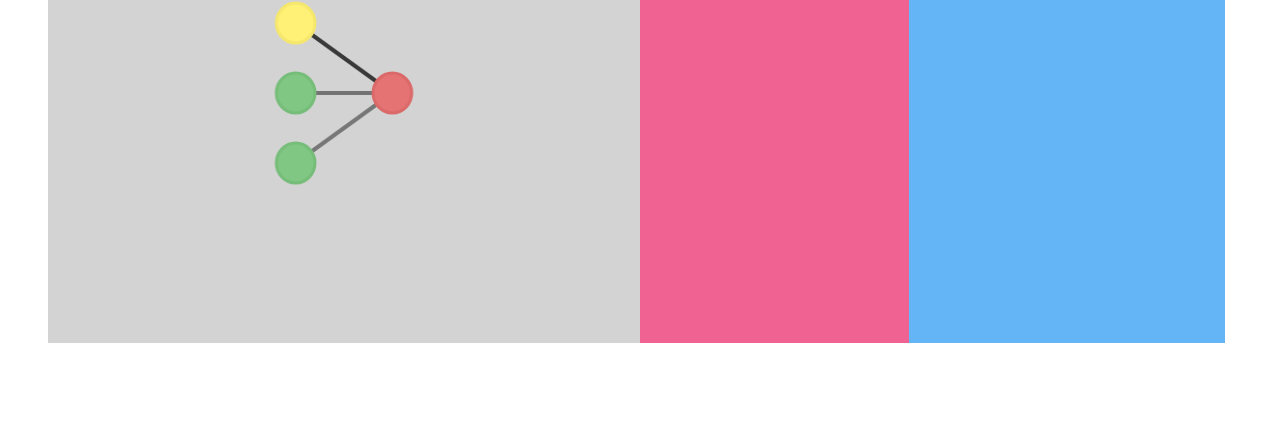
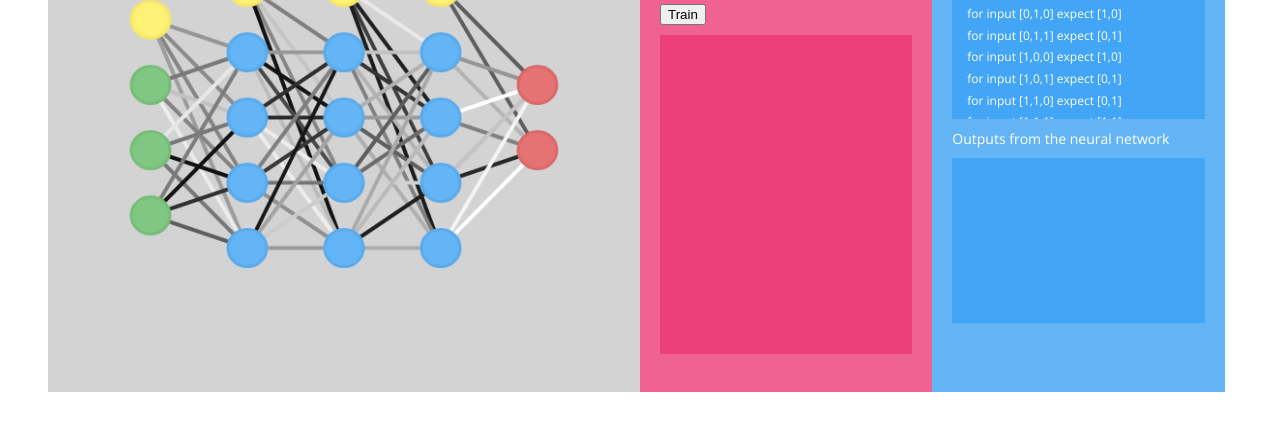
Before and after one commit to liam-b/neural, a website built with webpack: page app/index.pug in a window 1280 px wide. Shown: the part 353-800 px from the top of the page. Built offline with nearby package versions, Linux system fonts and the light colour scheme; files whose address does not match are found by name.

Commit message:
addded nice webpage

```diff
--- a/app/index.pug
+++ b/app/index.pug
@@ -4,17 +4,30 @@ html(lang="en")
 
     link(rel='stylesheet', href='css/styles.css')
 
-  body(ng-app='')
+  body(ng-app='neural')
     h1#title Neural Networks
 
     .layout
       canvas(width=700, height=500)
-      .contoller#learning
-        h1 Net Learning
-          p(ng-repeat='num in [1, 2]') {{num}}
+      .contoller#learning(ng-controller='learning')
+        h1 Learning
+        p Learning rate: {{learningRate}}
+        p Regularisation parameter: {{regParameter}}
+        p Training {{iterations}} times
+        button(ng-click='trainNet()') Train
 
-      .contoller#control
-        h1 Networks
+        .scrollable#iteretations
+          p(ng-repeat='cost in costHistory') iteration {{cost[0]}} with cost {{cost[1]}}
 
+      .contoller#control(ng-controller='data')
+        h1 Data
+        p Training data
+        .scrollable#data
+          p(ng-repeat='data in trainingData') for input {{data[0]}} expect {{data[1]}}
+
+        p Outputs from the neural network
+        .scrollable#outputs
+          p(ng-repeat='output in outputs') input {{output[0]}} gave output {{output[1]}}
+
+    script(src='https://ajax.googleapis.com/ajax/libs/angularjs/1.5.6/angular.js')
     script(src='main.bundle.js')
-    script(src='https://ajax.googleapis.com/ajax/libs/angularjs/1.5.6/angular.js')
--- a/app/js/display.js
+++ b/app/js/display.js
@@ -1,6 +1,7 @@
 var canvas = document.querySelector('canvas')
 
-canvas.width = canvas.parentElement.offsetWidth / 2;
+canvas.width = canvas.parentElement.offsetWidth * 0.5;
+canvas.height = canvas.parentElement.offsetHeight;
 
 console.log(canvas.parentElement)
 
--- a/app/js/index.js
+++ b/app/js/index.js
@@ -1,117 +1,91 @@
-import display from './display.js'
 import Network from './network.js'
 
-// var net = new Network([2, 4, 4, 2], 20)
-var net = new Network([2, 1], 20)
+// var net = new Network([3, 5, 5, 3], {
+//   'regParameter': 45,
+//   'learningRate': 0.3,
+//
+//   'weightRange': 40,
+//
+//   'train': [
+//     [[0, 0, 0], [0, 0, 1]],
+//     [[0, 0, 1], [0, 1, 0]],
+//     [[0, 1, 0], [0, 1, 1]],
+//     [[0, 1, 1], [1, 0, 0]],
+//
+//     [[1, 0, 0], [1, 0, 1]],
+//     [[1, 0, 1], [1, 1, 0]],
+//     [[1, 1, 0], [1, 1, 1]],
+//     [[1, 1, 1], [0, 0, 0]],
+//   ]
+// })
+
+// var net = new Network([3, 2, 1], {
+//   'regParameter': 45,
+//   'learningRate': 0.3,
+//   'weightRange': 40,
+//
+//   'train': [
+//     [[0, 0, 0], [0]],
+//     [[0, 0, 1], [0]],
+//     [[0, 1, 0], [0]],
+//     [[0, 1, 1], [1]],
+//     [[1, 0, 0], [0]],
+//     [[1, 0, 1], [0]],
+//     [[1, 1, 0], [0]],
+//     [[1, 1, 1], [1]],
+//   ]
+// })
+
+var net = new Network([3, 4, 4, 4, 2], {
+  'regParameter': 45,
+  'learningRate': 0.3,
+  'weightRange': 40,
+
+  'train': [
+    [[0, 0, 0], [0, 0]],
+    [[0, 0, 1], [1, 0]],
+    [[0, 1, 0], [1, 0]],
+    [[0, 1, 1], [0, 1]],
+    [[1, 0, 0], [1, 0]],
+    [[1, 0, 1], [0, 1]],
+    [[1, 1, 0], [0, 1]],
+    [[1, 1, 1], [1, 1]],
+  ]
+})
+
+var trainingIterations = 100
+
 net.weights = net.randomWeights()
-// console.log(net.weights)
-// net.weights = [
-//   [
-//     [10, 10],
-//     [10, 10]
-//   ],
-//   [
-//     [0, 15, 10],
-//   ]
-// ]
-//
-// console.log(net.cost([
-//   [1, 1],
-//   [0, 0]
-// ], [
-//   [1],
-//   [0.5]
-// ]))
-//
-// console.log(net.propagate([0, 0]))
 
+var app = angular.module('neural', [])
 
-// var testInputs = [
-//   [0, 0],
-//   [0, 1],
-//   [1, 0],
-//   [1, 1]
-// ]
-//
-// var testExpected = [
-//   [0, 1],
-//   [1, 0],
-//   [1, 1],
-//   [0, 0]
-// ]
+app.controller('learning', function ($scope) {
+    $scope.iterations = trainingIterations
+    $scope.range = net.range
+    $scope.regParameter = net.regParameter
+    $scope.learningRate = net.learningRate
 
-var testInputs = [
-  [0, 0],
-  [0, 1],
-  [1, 0],
-  [1, 1]
-]
+    $scope.costHistory = net.costHistory
 
-var testExpected = [
-  [0],
-  [0],
-  [0],
-  [1]
-]
+    $scope.trainNet = function () {
+      net.learn(trainingIterations)
+      net.display({
+        neuronSize: 20,
+        neuronGap: 70,
+        layerGap: 100,
+        weightWidth: 4
+      })
+    }
+})
 
-// net.logWeights()
+app.controller('data', function ($scope) {
+    $scope.trainingData = net.train
+    $scope.outputs = net.outputs
+})
 
-var lambda = 45
-for (var i = 0; i < 50; i += 1) {
-  net.backPropagate(testInputs, testExpected, 0.3, lambda)
-  console.log(i, net._round(net.cost(testInputs, testExpected, lambda)))
-}
-
-console.log('---')
-
-console.log('cost', net._round(net.cost(testInputs, testExpected, lambda)))
-console.log(net.weights)
-
-console.log('---')
-
-net.informativeCost(testInputs, testExpected)
-net.logWeights()
-
-display(net.weights, 20, {
+net.display({
   neuronSize: 20,
   neuronGap: 70,
   layerGap: 100,
   weightWidth: 4
 })
-
-// var displayNet = new Network([2, 3, 3, 1], 10)
-// displayNet.weights = displayNet.randomWeights()
-// display(displayNet.weights, 20, {
-//   neuronSize: 20,
-//     neuronGap: 70,
-//     layerGap: 100,
-//     weightWidth: 4
-// })
-
-// cost(net, [
-//   {'case': [0, 0], 'expect': [0, 1]},
-//   {'case': [0, 1], 'expect': [1, 0]},
-//   {'case': [1, 0], 'expect': [1, 1]},
-//   {'case': [1, 1], 'expect': [0, 0]}
-// ])
-
-// cost(net, [
-//   {'case': [0, 0], 'expect': [0]},
-//   {'case': [0, 1], 'expect': [1]},
-//   {'case': [1, 0], 'expect': [1]},
-//   {'case': [1, 1], 'expect': [1]}
-// ])
-
-// console.log(Math.floor(net.propagate([0, 1]) * 100) / 100)
-//
-// function cost (neuralNet, cases) {
-//   var result = 0
-//   for (var i = 0; i < cases.length; i += 1) {
-//     let currentResult = neuralNet.propagate(cases[i].case)
-//     for (var n = 0; n < currentResult.length; n += 1) {
-//       result += Math.pow(cases[i].expect[n] - currentResult[n], 2)
-//     }
-//     console.log('for case', cases[i].case, 'expected', cases[i].expect, 'got', Math.floor(currentResult * 100) / 100)
-//   }
-//   console.log(result)
-// }
--- a/app/js/network.js
+++ b/app/js/network.js
@@ -1,8 +1,31 @@
+import display from './display.js'
+
 export default class Network {
-  constructor (structure, range) {
+  constructor (structure, options) {
     this.structure = structure
-    this.range = range
+    this.range = options.weightRange
     this.weights = []
+
+    this.costHistory = []
+    this.costCounter = 0
+    this.outputs = []
+
+    this.regParameter = options.regParameter
+    this.learningRate = options.learningRate
+    this.train = options.train
+  }
+
+  learn (iterations) {
+    for (var i = 0; i < iterations; i += 1) {
+      this.backPropagate(this.train, this.learningRate, this.regParameter)
+      this.costHistory[i + this.costCounter] = [i + this.costCounter, this._round(this.cost(this.train, this.regParameter))]
+    }
+    this.costCounter += iterations
+    this.informativeCost()
+  }
+
+  display (options) {
+    display(this.weights, this.range, options)
   }
 
   propagate (inputs) {
@@ -29,13 +52,13 @@ export default class Network {
     return output
   }
 
-  cost (input, expected, lambda) {
+  cost (data, lambda) {
     var cost = 0
     var count = 0
-    for (var i = 0; i < input.length; i += 1) {
-      var results = this.propagate(input[i])
+    for (var i = 0; i < data.length; i += 1) {
+      var results = this.propagate(data[i][0])
       for (var result = 0; result < results.length; result += 1) {
-        cost += Math.abs(results[result] - expected[i][result])
+        cost += Math.abs(results[result] - data[i][1][result])
         count += 1
       }
     }
@@ -54,17 +77,23 @@ export default class Network {
     return cost + (reg / count)
   }
 
-  backPropagate (input, expected, learnRate, lambda) {
+  backPropagate (data, learnRate, lambda) {
     for (var layer = this.structure.length; layer > 0; layer -= 1) {
       for (var neuron = 0; neuron < this.structure[layer]; neuron += 1) {
         for (var weight = 0; weight < this.weights[layer][neuron].length; weight += 1) {
+          // console.log('-----')
+          // for (var d = -this.range; d < this.range; d += 2) {
+          //   this.weights[layer][neuron][weight] = d
+          //   console.log(d + ',', this.cost(input, expected, lambda))
+          // }
+
           var originalWeight = this.weights[layer][neuron][weight]
 
           this.weights[layer][neuron][weight] = originalWeight + learnRate
-          var incCost = this.cost(input, expected, lambda)
+          var incCost = this.cost(data, lambda)
 
           this.weights[layer][neuron][weight] = originalWeight - learnRate
-          var decCost = this.cost(input, expected, lambda)
+          var decCost = this.cost(data, lambda)
 
           this.weights[layer][neuron][weight] = originalWeight
 
@@ -73,14 +102,14 @@ export default class Network {
 
           if (Math.random() < 0.5) {
             this.weights[layer][neuron][weight] = this._random(this.range, -this.range)
-            var randomCost = this.cost(input, expected, lambda)
+            var randomCost = this.cost(data, lambda)
             if (randomCost > decCost && randomCost > incCost) this.weights[layer][neuron][weight] = originalWeight
-            if (randomCost > decCost && randomCost > incCost) console.log('guess was better!')
+            if (randomCost < decCost && randomCost < incCost) console.log('new guess cost', randomCost, 'was better than old cost of', incCost)
           }
 
           // console.log('weight', originalWeight, 'inc cost', incCost, 'dec cost', decCost, 'result', (incCost > decCost) ? 'dec' : (incCost != decCost) ? 'inc' : 'same')
 
-          this.weights[layer][neuron][weight] = Math.max(-this.range * 2, Math.min(this.weights[layer][neuron][weight], this.range * 2))
+          this.weights[layer][neuron][weight] = Math.max(-this.range, Math.min(this.weights[layer][neuron][weight], this.range))
         }
       }
     }
@@ -107,13 +136,14 @@ export default class Network {
     return weights
   }
 
-  informativeCost (input, expected) {
-    for (var i = 0; i < input.length; i += 1) {
-      var results = this.propagate(input[i])
+  informativeCost () {
+    for (var i = 0; i < this.train.length; i += 1) {
+      var results = this.propagate(this.train[i][0])
       for (var n = 0; n < results.length; n += 1) {
-        results[n] = this._round(results[n])
+        // results[n] = (results[n] < 0.5) ? 0 : 1
+        results[n] = Math.floor(results[n] * 100) / 100
       }
-      console.log('expected', expected[i], 'got', results)
+      this.outputs[i] = [this.train[i][0], results]
     }
   }
 
--- a/app/scss/styles.sass
+++ b/app/scss/styles.sass
@@ -4,11 +4,13 @@ canvas
   background-color: #d3d3d3
   float: left
   width: 50%
-  height: 500
+  height: 100%
 
 .layout
   margin: 20
   padding: 20
+  // height: 100%
+  height: 70%
 
 #title
   font-size: 100
@@ -22,15 +24,15 @@ canvas
 
 #learning
   background-color: #f06292
-  width: 21%
-  height: 500
+  width: 23%
+  height: 100%
   float: left
   padding-left: 20px
 
 #control
   background-color: #64b5f6
-  width: 25%
-  height: 500
+  width: 23%
+  height: 100%
   float: left
   padding-left: 20px
 
@@ -42,5 +44,40 @@ canvas
 .contoller p
   color: #fff
   font-family: 'Open Sans', sans-serif
-  font-weight: normal
+  font-weight: lighter
   font-size: 14
+  line-height: 80%
+
+.contoller input
+  width: 30px
+
+.scrollable
+  overflow: auto
+  padding-left: 15
+  margin-right: 20
+  margin-top: 10
+  margin-bottom: 10
+
+.scrollable p
+  line-height: 80%
+  font-size: 12
+
+#iteretations
+  height: 58%
+  background-color: #ec407a
+
+#data
+  height: 30%
+  background-color: #42a5f5
+
+#outputs
+  height: 30%
+  background-color: #42a5f5
+
+input[type=number]::-webkit-inner-spin-button,
+input[type=number]::-webkit-outer-spin-button
+  -webkit-appearance: none
+  margin: 0
+
+.inputy
+  display: inline
```
Also changed, not shown: test.csv (added, +20 -0 lines), dist/css/styles.css, dist/index.html, dist/main.bundle.js.
